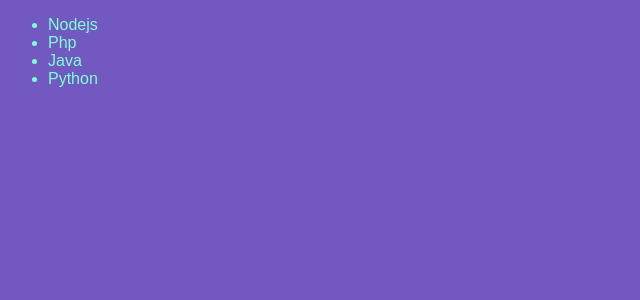
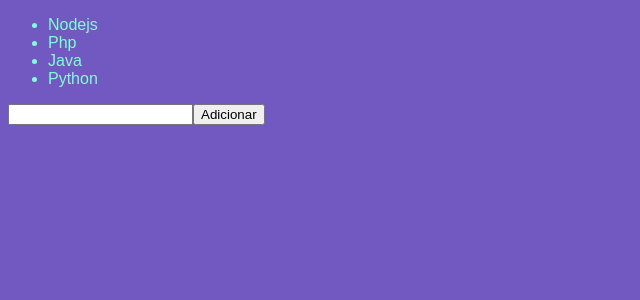
Before and after one commit to rodrigoredivo/introduction-React, a React app: page / in a window 1280 px wide. Shown: the top 300 px of the page, without its empty margins (0-640 px from the left). Built offline with nearby package versions, Linux system fonts and the light colour scheme; the HTML template or start-up script is replaced by a standard one.

Commit message:
state & immutability

```diff
--- a/src/components/NameList.js
+++ b/src/components/NameList.js
@@ -2,6 +2,7 @@ import React, { Component } from 'react';
 
 class Namelist extends Component {
   state = {
+    newName: '',
     name: [
       'Nodejs',
       'Php',
@@ -10,17 +11,32 @@ class Namelist extends Component {
     ]
   };
 
+  handleInputChange = e => {
+    this.setState({ newName: e.target.value });
+  }
+
+  handleSubmit = e => {
+    e.preventDefault();
+
+    this.setState({
+      name: [...this.state.name, this.state.newName],
+      newName: ''
+    });
+  }
+
   render() {
-
-    console.log(this.state);
-
     return (
-      <ul>
-        <li>Nodejs</li>
-        <li>Php</li>
-        <li>Java</li>
-        <li>Python</li>
-      </ul>
+      <form onSubmit={this.handleSubmit}>
+        <ul>
+          {this.state.name.map(name => <li key={name}>{name}</li>)}
+        </ul>
+        <input
+          type="text"
+          onChange={this.handleInputChange}
+          value={this.state.newName}
+        />
+        <button type="submit">Adicionar</button>
+      </form>
     );
   }
 };
```
